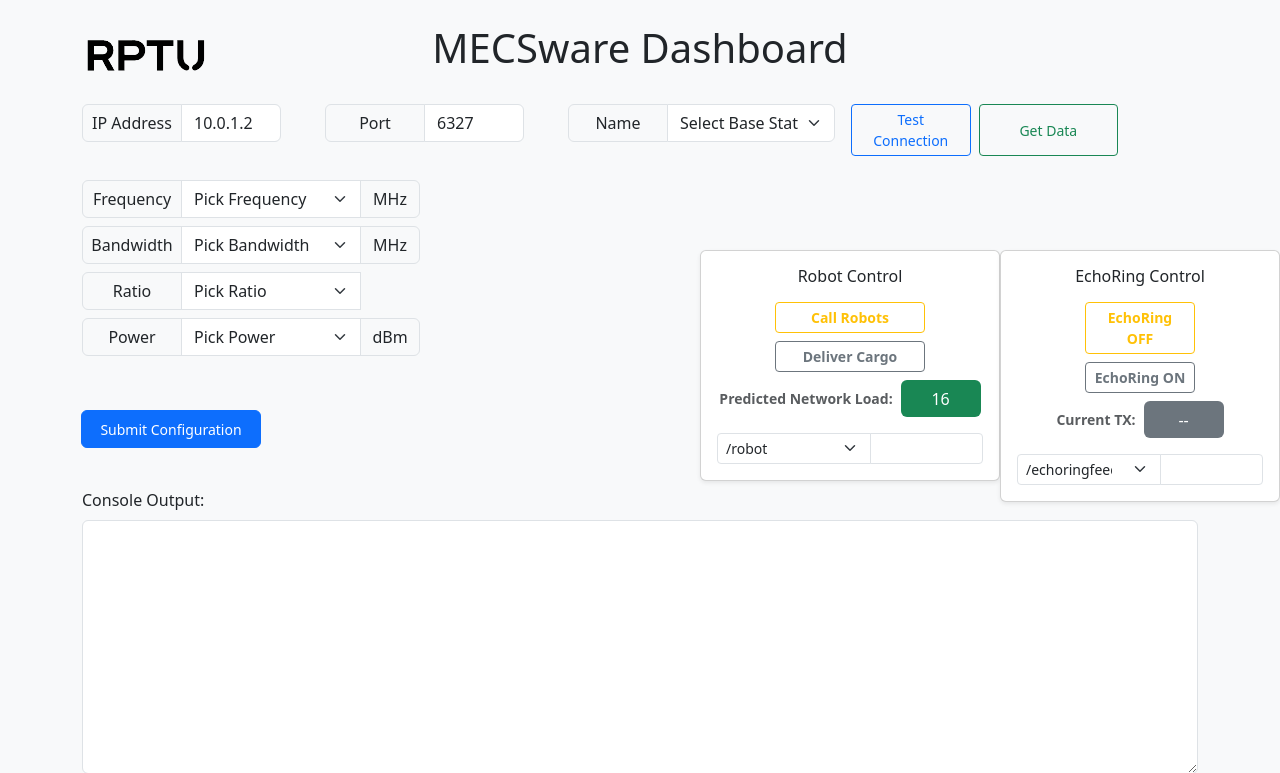
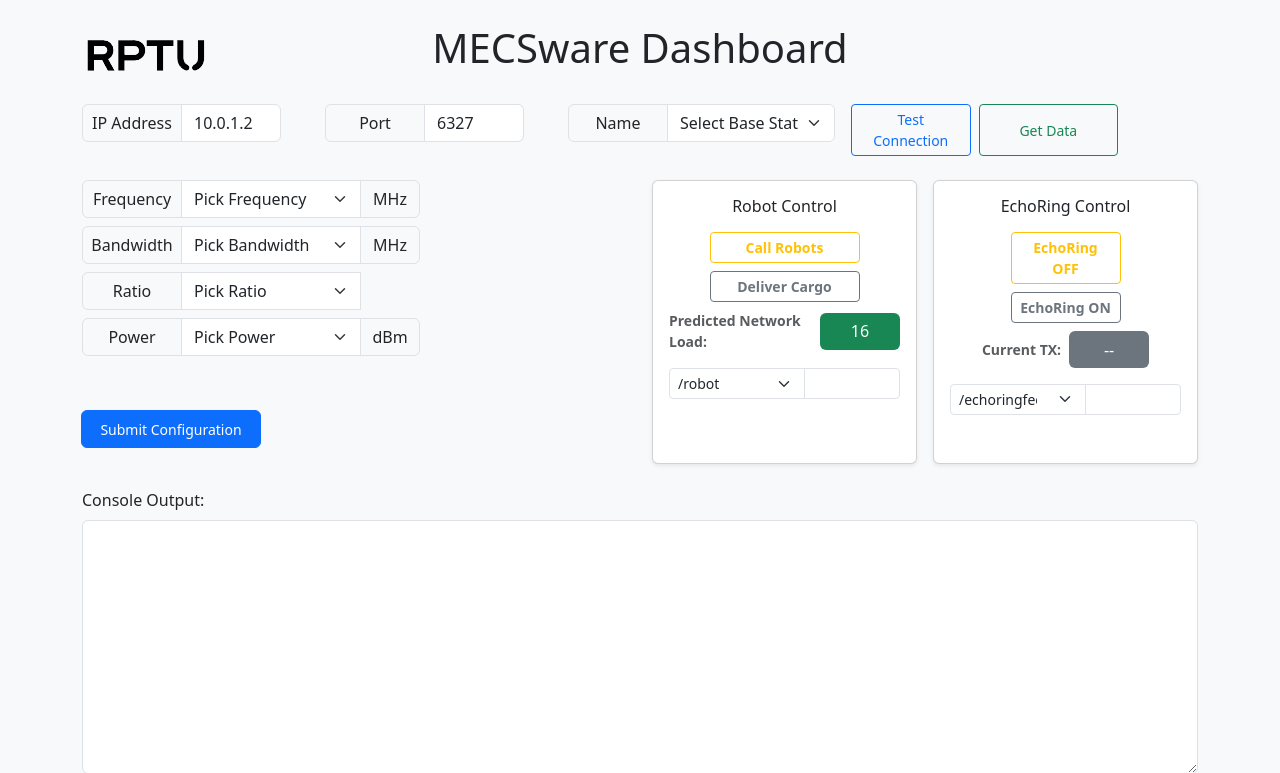
Before and after one commit to WICON-RPTU/MECSware-EchoRing_Dashboard, a Flask app: page / in a window 1280 px wide. Shown: the top 773 px of the page. Run offline with Flask 3, Linux system fonts and the light colour scheme.

Commit message:
Restructure configuration layout with cards

```diff
--- a/templates/index.html
+++ b/templates/index.html
@@ -45,10 +45,6 @@
 
         #robotCard {
             max-width: 300px;
-            position: absolute;
-            top: 250px;
-            left: 700px;
-            z-index: 10;
         }
 
         .status-box {
@@ -60,10 +56,6 @@
 
         #echoringCard {
             max-width: 300px;
-            position: absolute;
-            top: 250px;
-            left: 1000px;
-            z-index: 10;
         }
 
         .buttonEchoring {
@@ -128,8 +120,9 @@
         </div>
     </div>
 
-<div class="row mb-4 align-items-center">
-    <div class="col-md-9">
+<div class="row mb-4">
+  <!-- Left: Configuration Panel -->
+  <div class="col-md-6">
     <div class="input-group mb-2">
       <span class="input-group-text label">Frequency</span>
       <select id="freq" class="form-select narrow-select">
@@ -189,7 +182,7 @@
       <span class="input-group-text unit">dBm</span>
     </div>
     <div class="row mb-3">
-            <div class="col-md-4 offset-md-0">
+      <div class="col-md-6">
         <div class="input-group">
           <span class="input-group-text label" style="visibility: hidden;">Label</span>
           <button class="btn btn-primary btn-sm w-100 narrow-select rounded" onclick="submitConfig()">Submit Configuration</button>
@@ -197,7 +190,51 @@
         </div>
       </div>
     </div>
+  </div>
 
+  <!-- Right: Robot and EchoRing Cards -->
+  <div class="col-md-6 d-flex flex-column flex-md-row justify-content-start gap-3">
+    <div id="robotCard" class="card shadow-sm w-100">
+      <div class="card-body p-3">
+        <h6 class="card-title mb-3 text-center">Robot Control</h6>
+        <div class="d-flex flex-column align-items-center gap-2">
+          <button class="btn btn-outline-warning btn-sm fw-bold buttonRobots" onclick="sendRobot()">Call Robots</button>
+          <button class="btn btn-outline-secondary btn-sm fw-bold buttonRobots" onclick="deliverCargo()">Deliver Cargo</button>
+          <div class="d-flex align-items-center gap-2">
+            <div class="text-muted small fw-bold">Predicted Network Load:</div>
+            <div id="robotStatus" class="status-box bg-secondary text-white">--</div>
+          </div>
+          <div class="input-group input-group-sm mt-2">
+            <select id="robotTopic" class="form-select">
+              <option value="/robot">/robot</option>
+              <option value="/echoringfeedback">/echoringfeedback</option>
+            </select>
+            <input id="robotTopicMsg" class="form-control" readonly>
+          </div>
+        </div>
+      </div>
+    </div>
+
+    <div id="echoringCard" class="card shadow-sm w-100">
+      <div class="card-body p-3">
+        <h6 class="card-title mb-3 text-center">EchoRing Control</h6>
+        <div class="d-flex flex-column align-items-center gap-2">
+          <button class="btn btn-outline-warning btn-sm fw-bold buttonEchoring" onclick="echoringOFF()">EchoRing OFF</button>
+          <button class="btn btn-outline-secondary btn-sm fw-bold buttonEchoring" onclick="echoringON()">EchoRing ON</button>
+          <div class="d-flex align-items-center gap-2">
+            <div class="text-muted small fw-bold">Current TX:</div>
+            <div id="echoringStatus" class="status-box bg-secondary text-white">--</div>
+          </div>
+          <div class="input-group input-group-sm mt-2">
+            <select id="echoringTopic" class="form-select">
+              <option value="/echoringfeedback">/echoringfeedback</option>
+              <option value="/robot">/robot</option>
+            </select>
+            <input id="echoringTopicMsg" class="form-control" readonly>
+          </div>
+        </div>
+      </div>
+    </div>
   </div>
 </div>
 
@@ -228,53 +265,6 @@
   </div>
 
 
-<div id="robotCard" class="card shadow-sm">
-    <div class="card-body p-3">
-      <h6 class="card-title mb-3 text-center">Robot Control</h6>
-      <div class="d-flex flex-column align-items-center gap-2">
-        <button class="btn btn-outline-warning btn-sm fw-bold buttonRobots" onclick="sendRobot()">Call Robots</button>
-        <button class="btn btn-outline-secondary btn-sm fw-bold buttonRobots" onclick="deliverCargo()">Deliver Cargo</button>
-
-        <!-- Label and number side by side -->
-        <div class="d-flex align-items-center gap-2">
-          <div class="text-muted small fw-bold">Predicted Network Load:</div>
-          <div id="robotStatus" class="status-box bg-secondary text-white">--</div>
-        </div>
-        <!-- MQTT topic selection -->
-        <div class="input-group input-group-sm mt-2">
-          <select id="robotTopic" class="form-select">
-            <option value="/robot">/robot</option>
-            <option value="/echoringfeedback">/echoringfeedback</option>
-          </select>
-          <input id="robotTopicMsg" class="form-control" readonly>
-        </div>
-      </div>
-    </div>
-  </div>
-
-  <div id="echoringCard" class="card shadow-sm">
-    <div class="card-body p-3">
-      <h6 class="card-title mb-3 text-center">EchoRing Control</h6>
-      <div class="d-flex flex-column align-items-center gap-2">
-        <button class="btn btn-outline-warning btn-sm fw-bold buttonEchoring" onclick="echoringOFF()">EchoRing OFF</button>
-        <button class="btn btn-outline-secondary btn-sm fw-bold buttonEchoring" onclick="echoringON()">EchoRing ON</button>
-
-        <!-- Label and number side by side -->
-        <div class="d-flex align-items-center gap-2">
-          <div class="text-muted small fw-bold">Current TX:</div>
-          <div id="echoringStatus" class="status-box bg-secondary text-white">--</div>
-        </div>
-        <!-- MQTT topic selection -->
-        <div class="input-group input-group-sm mt-2">
-          <select id="echoringTopic" class="form-select">
-            <option value="/echoringfeedback">/echoringfeedback</option>
-            <option value="/robot">/robot</option>
-          </select>
-          <input id="echoringTopicMsg" class="form-control" readonly>
-        </div>
-      </div>
-    </div>
-  </div>
 
 <script>
     async function submitConfig() {
```
Lines whose indentation alone changed are shown as unchanged.
